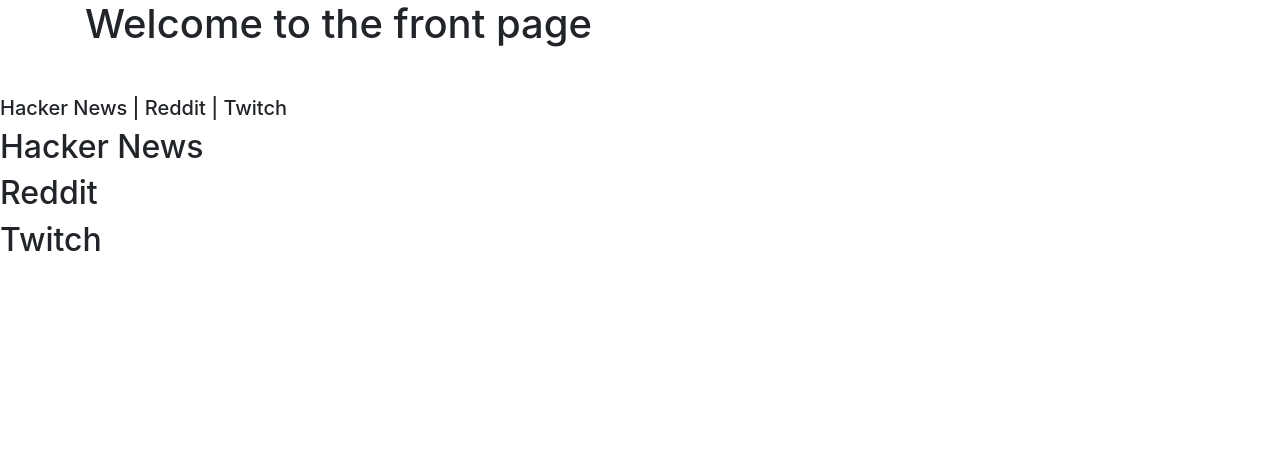
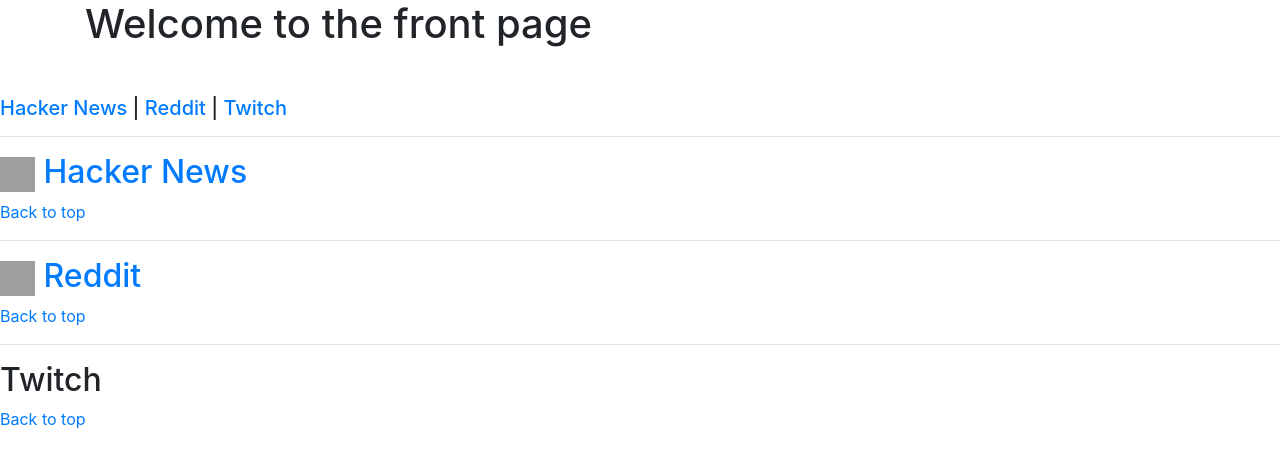
Before and after one commit to mc40551/Python-Programming_Final-Project, a Flask app: page /frontpage in a window 1280 px wide. Shown: the top 468 px of the page. Run offline with Flask 3, Linux system fonts and the light colour scheme; data that the repository does not hold is empty; some libraries are stand-ins or nearby versions; grey boxes are pictures that could not be loaded.

Commit message:
week 5 update

```diff
--- a/templates/frontpage.html
+++ b/templates/frontpage.html
@@ -1,32 +1,100 @@
 <!DOCTYPE html>
-<html>
+<html lang="en">
+
 <head>
+    <meta charset="UTF-8">
+    <meta name="viewport" content="width=device-width, initial-scale=1.0">
     <title>Front Page</title>
-    <meta name="viewport" content="width=device-width, initial-scale=1.0">
+
+    <!-- link to CSS style sheet-->
     <link href="static/bootstrap.min.css" rel="stylesheet" media="screen">
+    <link rel="stylesheet" href="styles.css">
 </head>
+
 <body>
     <div class="container">
-      <h1>Welcome to the front page</h2>
+        <h1>Welcome to the front page</h1>
         <br>
         <p></p>
     </div>
 
     <section id="header">
-      <h5>Hacker News | Reddit | Twitch</h5>
+        <h5>
+            <a href="#hacker-news">Hacker News</a> |
+            <a href="#reddit">Reddit</a> |
+            <a href="#twitch">Twitch</a>
+        </h5>
     </section>
+    <hr class="solid">
 
+    <!-- Hacker News section -->
     <section id="hacker-news">
-        <h2>Hacker News</h2>
+        <h2>
+            <!-- website logo -->
+            <img src="{{ url_for('static', filename='images/Y_Combinator.png') }}"
+                 alt="Hacker News"
+                 width="35"
+                 height="35"
+                 class="platform-icon">
+            <!-- website link -->
+            <a href="https://news.ycombinator.com/" target="_blank">Hacker News</a>
+        </h2>
+
+        <!-- iterate through articles -->
+        {% for article in hackernews_stories %}
+        <div class="article">
+            <h4><a href="{{ article.url }}" target="_blank">{{ article.title }}</a></h4>
+            <p>Date: {{ article.time }} | Score: {{ article.upvotes }}</p>
+        </div>
+        {% endfor %}
+
+        <!-- back to top link -->
+        <div class="back-to-top">
+            <a href="#header" aria-label="Back to top">
+                <span class="underline">Back to top</span>
+            </a>
+        </div>
     </section>
+    <hr class="solid">
 
+    <!-- reddit Section -->
     <section id="reddit">
-        <h2>Reddit</h2>
+        <h2>
+            <img src="{{ url_for('static', filename='images/Reddit.png') }}"
+                 alt="Reddit"
+                 width="35"
+                 height="35"
+                 class="platform-icon">
+            <a href="https://www.reddit.com/r/all/" target="_blank">Reddit</a>
+        </h2>
+
+        {% for post in reddit_posts %}
+        <div class="post">
+            <h4><a href="{{ post.url }}" target="_blank">{{ post.title }}</a></h4>
+            <p>Date: {{ post.time }} | Upvotes: {{ post.upvotes }} | Subreddit: {{ post.subreddit }}</p>
+        </div>
+        {% endfor %}
+
+        <div class="back-to-top">
+            <a href="#header" aria-label="Back to top">
+                <span class="underline">Back to top</span>
+            </a>
+        </div>
     </section>
+    <hr class="solid">
 
+    <!-- Twitch Section -->
     <section id="twitch">
         <h2>Twitch</h2>
+        <!-- pass -->
+
+        <div class="back-to-top">
+          <a href="#header" aria-label="Back to top">
+              <span class="underline">Back to top</span>
+          </a>
+        </div>
     </section>
 
 </body>
+
 </html>
```
Lines whose indentation alone changed are shown as unchanged.
